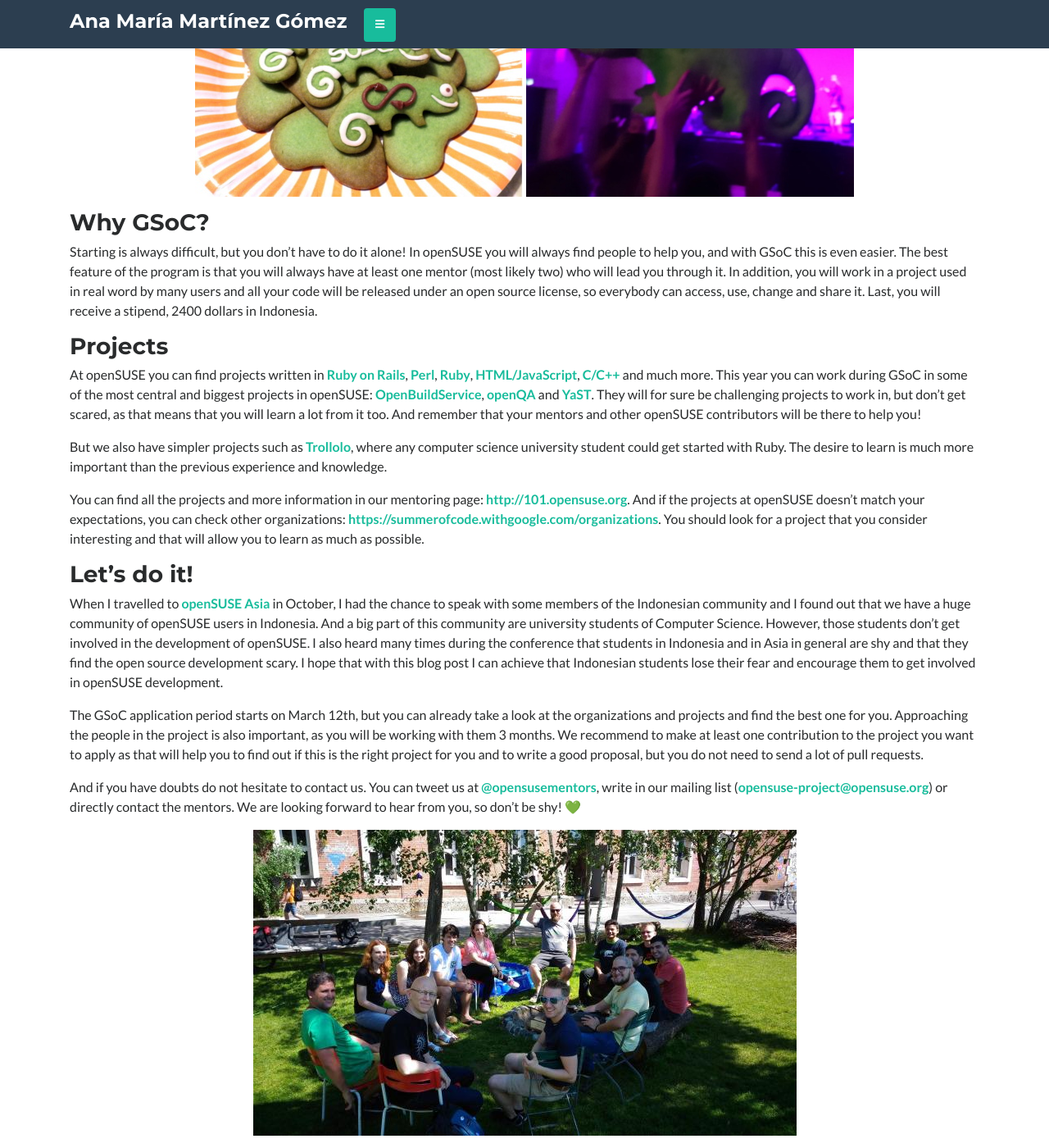
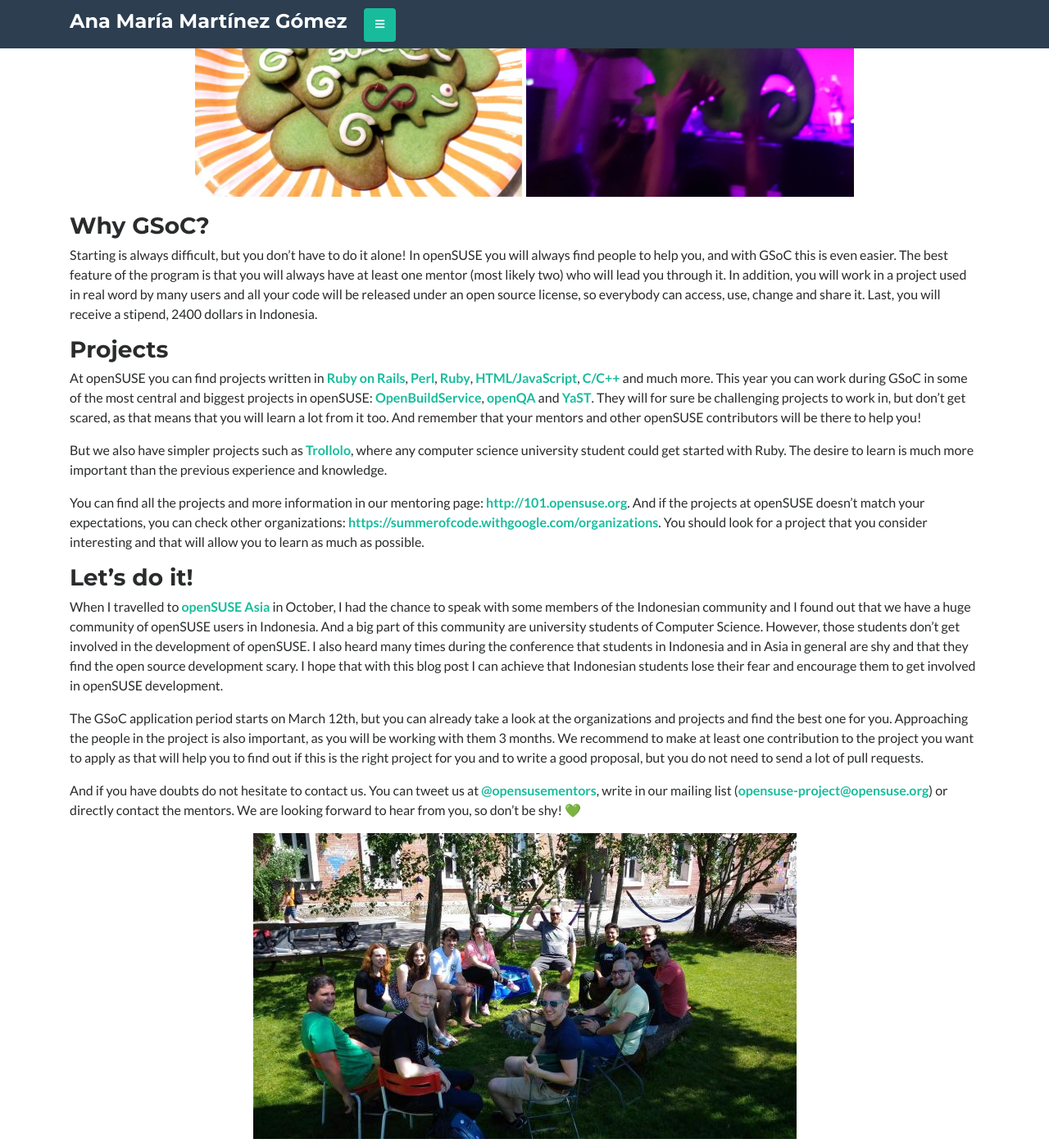
Before and after one commit to vicgalle/ana06.github.io, a Jekyll site: the page built from _posts/2018-02-15-gsoc-in-indonesia.markdown, in a window 1280 px wide and 1400 px high, scrolled down 675 px. Shown: the whole window at 82% size. Built offline with Jekyll 4.4.1, drawn with Linux system fonts in a browser that asks for light colours; nearby versions of some CDN libraries; emoji names are drawn with the system emoji font; comment, search, counter and statistics services are not loaded; some of the changed text lies outside the part shown.

Commit message:
Improve last blog post
Add a sentence and improve how images are rendered.

```diff
--- a/_posts/2018-02-15-gsoc-in-indonesia.markdown
+++ b/_posts/2018-02-15-gsoc-in-indonesia.markdown
@@ -20,9 +20,9 @@ First of all, you may wonder why you should want to get involved in open source
 - **People:** I have the chance to work with really skilled people all around the world, who are interested in the same things as me.
 
 
-<span style="display:block;text-align:center;">
-![GSoC meetup at openSUSE conference 2016]({{ "/img/posts/gsoc-in-indonesia-cookies.jpg" }})
-![GSoC meetup at openSUSE conference 2016]({{ "/img/posts/gsoc-in-indonesia-geeko.jpg" }})
+<span class="image-center">
+<img src="/img/posts/gsoc-in-indonesia-cookies.jpg" class="image-2" />
+<img src="/img/posts/gsoc-in-indonesia-geeko.jpg" class="image-2" />
 </span>
 
 ### Why GSoC?
@@ -48,12 +48,14 @@ The GSoC application period starts on March 12th, but you can already take a loo
 And if you have doubts do not hesitate to contact us. You can tweet us at [@opensusementors](https://twitter.com/@opensusementors), write in our mailing list ([opensuse-project@opensuse.org](mailto:opensuse-project@opensuse.org)) or directly contact the mentors. We are looking forward to hear from you, so don’t be shy! :green_heart:
 
 
-<span style="display:block;text-align:center">![GSoC meetup at openSUSE conference 2016]({{ "/img/posts/gsoc-in-indonesia-meetup.jpg" }})</span>
+<span class="image-center">
+![GSoC meetup at openSUSE conference 2016](/img/posts/gsoc-in-indonesia-meetup.jpg)
+</span>
 
 
 ### About me
 
-My name is [Ana María Martínez](/) and I started with openSUSE as a GSoC student. Since then I keep contributing in open source projects inside and outside openSUSE. I am currently working at SUSE in the [Open Build Service](http://openbuildservice.org) Frontend Team and I am a mentor for openSUSE at GSoC. You can find me in Github([@Ana06](https://github.com/Ana06)) and contact me by email (anamma06@gmail.com), Twitter ([@anamma_06](https://twitter.com/anamma_06)) and IRC (@Ana06).
+My name is [Ana María Martínez](/) and I started with openSUSE as a GSoC student. Since then I keep contributing in open source projects inside and outside openSUSE. I am currently working at SUSE in the [Open Build Service](http://openbuildservice.org) Frontend Team and I am a mentor for openSUSE at GSoC. You can find me in Github([@Ana06](https://github.com/Ana06)) and contact me by email (anamma06@gmail.com), Twitter ([@anamma_06](https://twitter.com/anamma_06)), IRC (@Ana06) and by writting a comment in this blog post. :wink:
 
 
 -----------------------
--- a/css/main.css
+++ b/css/main.css
@@ -240,6 +240,17 @@ h1.title {
   padding: 9px 10px 8px 10px;
   margin-bottom: 20px; }
 
+.image-center{
+  display: block;
+  text-align: center;
+  width: 100%; }
+
+.image-2{
+  margin-bottom: 4px; }
+  @media (min-width: 768px) {
+    .image-3{
+      width: 50%; }}
+
 /* Resume */
 
 h6.resume{
```
